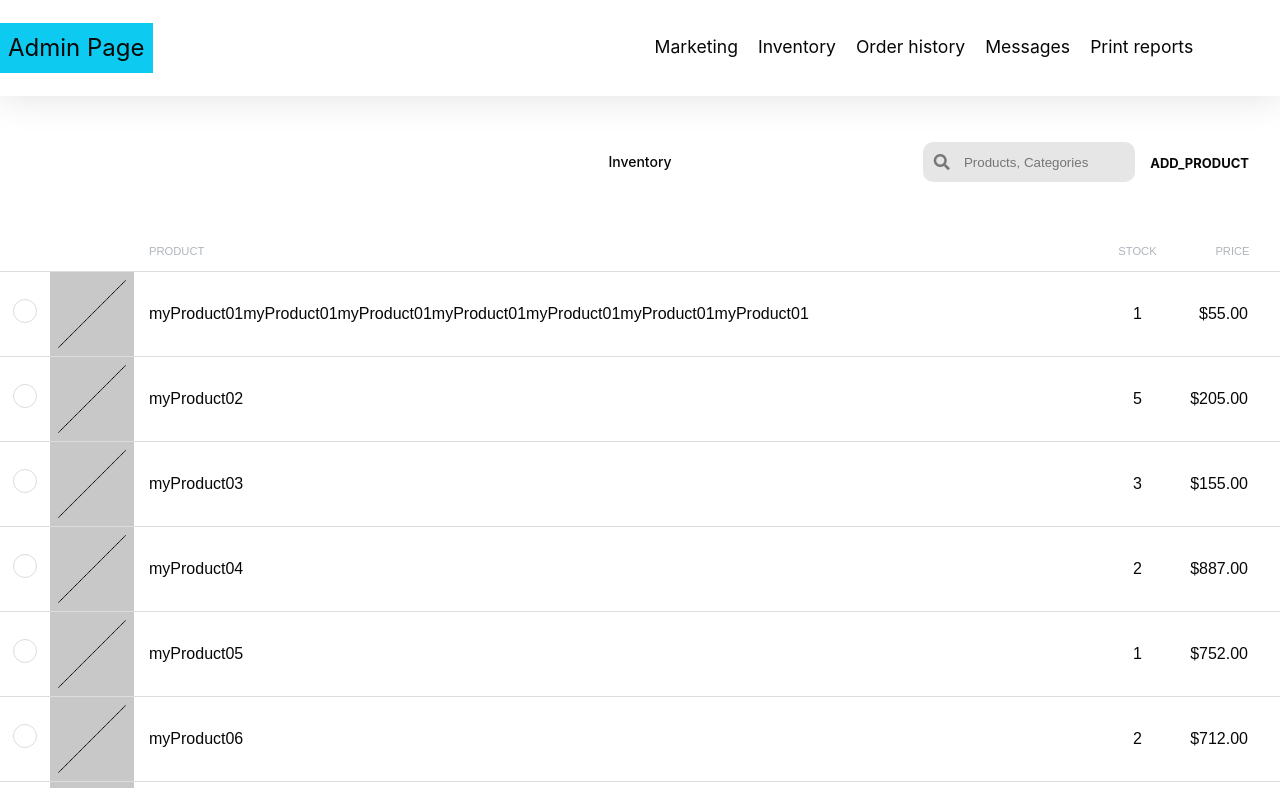
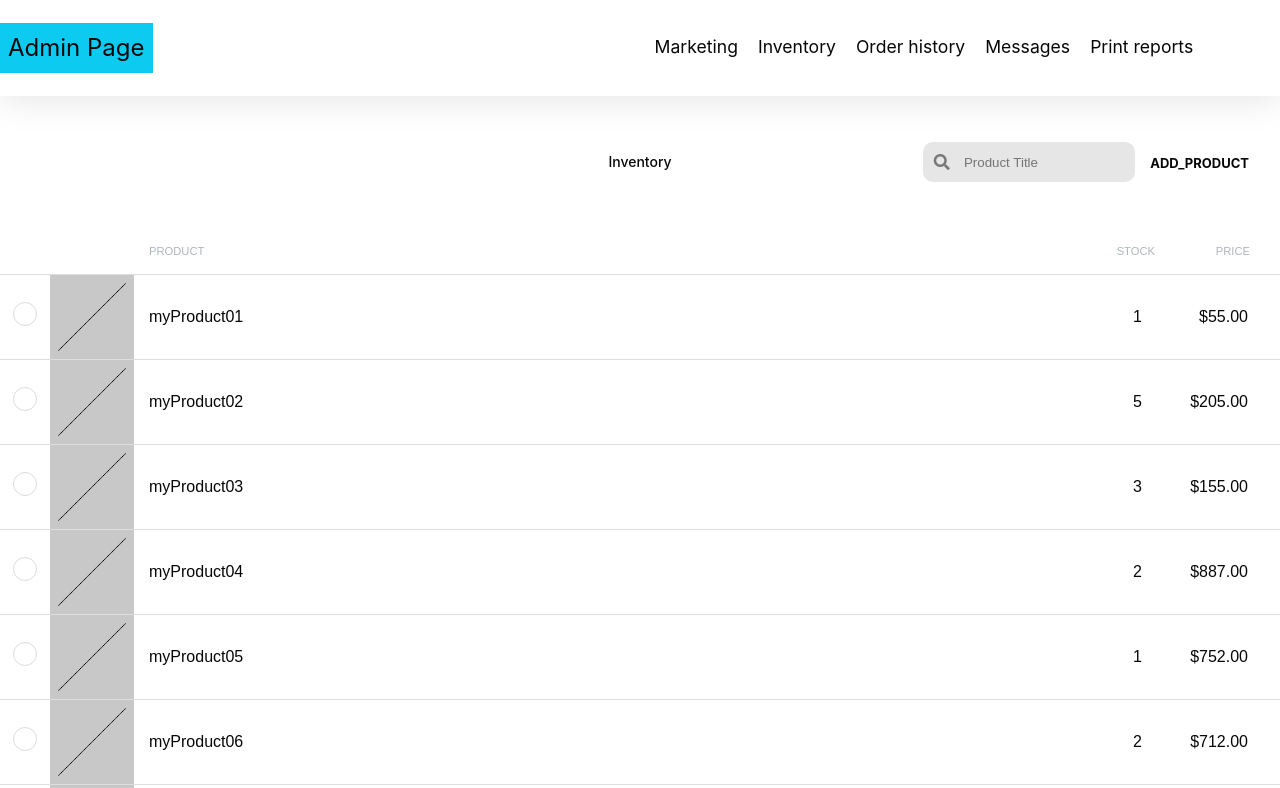
Before and after one commit to LeeJung-AWS/360-shopping, a React (Create React App) app in the folder frontend/: page /adminPage/inventory in a window 1280 px wide. Shown: the top 788 px of the page. Built offline with nearby package versions, Linux system fonts and the light colour scheme.

Commit message:
styling Sorting Icon

```diff
--- a/frontend/src/components/Inventory/index.tsx
+++ b/frontend/src/components/Inventory/index.tsx
@@ -6,9 +6,18 @@ import { useState, useEffect } from 'react';
 import AddNewProduct from "../AddNewProduct";
 import Table from '../Table';
 
+interface productListDataDype{
+    'id': string,
+    'productTitle': string,
+    'categories': string[],
+    'stock': string,
+    'price': string
+}
+
 const Inventory: React.FC = () => {
 
-    const [ productList, setProductList] = useState<{'id': string, 'product': string, 'stock': string, 'price': string}[] | undefined>(undefined);
+    const [ productList, setProductList] = useState<productListDataDype[] | undefined>(undefined);
+    const [ filteredProductList, setFilteredProductList] = useState<productListDataDype[] | undefined>(undefined);
 
     const [ selectedProductId, setSelectedProductId] = useState<string[]>([]);
     // Display amount of seleted product when checking them.
@@ -17,21 +26,23 @@ const Inventory: React.FC = () => {
     // TODO: Fetch productList from DB
     useEffect(() => {
         // Dummy Data
-        setProductList([
-        {'id':'1', 'product': 'myProduct01myProduct01myProduct01myProduct01myProduct01myProduct01myProduct01', 'stock': '1', 'price': '55'},
-        {'id':'2', 'product': 'myProduct02', 'stock': '5', 'price': '205'},
-        {'id':'3', 'product': 'myProduct03', 'stock': '3', 'price': '155'},
-        {'id':'4', 'product': 'myProduct04', 'stock': '2', 'price': '887'},
-        {'id':'5', 'product': 'myProduct05', 'stock': '1', 'price': '752'},
-        {'id':'6', 'product': 'myProduct06', 'stock': '2', 'price': '712'},
-        {'id':'7', 'product': 'myProduct07', 'stock': '5', 'price': '612'},
-        {'id':'8', 'product': 'myProduct08', 'stock': '2', 'price': '353'},
-        {'id':'9', 'product': 'myProduct09', 'stock': '1', 'price': '125'},
-        {'id':'10', 'product': 'myProduct10', 'stock': '2', 'price': '1005'},
-        {'id':'11', 'product': 'myProduct11', 'stock': '1', 'price': '25'},
-        {'id':'12', 'product': 'myProduct12', 'stock': '1', 'price': '254'},
+        const myProductlists = [
+            {'id':'1', 'productTitle': 'myProduct01', 'categories': ['shirts', 'men'], 'stock': '1', 'price': '55'},
+            {'id':'2', 'productTitle': 'myProduct02', 'categories': ['shirts', 'men'], 'stock': '5', 'price': '205'},
+            {'id':'3', 'productTitle': 'myProduct03', 'categories': ['shirts', 'men'], 'stock': '3', 'price': '155'},
+            {'id':'4', 'productTitle': 'myProduct04', 'categories': ['shirts', 'men'], 'stock': '2', 'price': '887'},
+            {'id':'5', 'productTitle': 'myProduct05', 'categories': ['shirts', 'men'], 'stock': '1', 'price': '752'},
+            {'id':'6', 'productTitle': 'myProduct06', 'categories': ['shirts', 'men'], 'stock': '2', 'price': '712'},
+            {'id':'7', 'productTitle': 'myProduct07', 'categories': ['shirts', 'men'], 'stock': '5', 'price': '612'},
+            {'id':'8', 'productTitle': 'myProduct08', 'categories': ['shirts', 'men'], 'stock': '2', 'price': '353'},
+            {'id':'9', 'productTitle': 'myProduct09', 'categories': ['shirts', 'men'], 'stock': '1', 'price': '125'},
+            {'id':'10', 'productTitle': 'myProduct10', 'categories': ['shirts', 'men'], 'stock': '2', 'price': '1005'},
+            {'id':'11', 'productTitle': 'myProduct11', 'categories': ['shirts', 'men'], 'stock': '1', 'price': '25'},
+            {'id':'12', 'productTitle': 'myProduct12', 'categories': ['shirts', 'men'], 'stock': '1', 'price': '254'},
+            ]
 
-    ])
+        setProductList(myProductlists)
+        setFilteredProductList(myProductlists)
     }, [])
 
     function addProductOnClick() {
@@ -60,8 +71,22 @@ const Inventory: React.FC = () => {
         }
       }
     }
-    // TODO: Search Product by Product Tittle and Categories
+    // Search Product by Product Title
+    function handleInputChangeSearch(event: any){
+        const value = event.target.value.trim();
+
+        const originalProducts:productListDataDype[]|undefined= productList?[...productList]:[];
+
+        setFilteredProductList(
+            originalProducts.filter(product => {
+                return(product.productTitle.toLowerCase().includes(value.toLowerCase()))
+            })
+        );
+    }
     // TODO: Sorting function
+    function sortingByTableHeader(header: string) {
+        console.log(header);
+    }
 
     // Display Delete Button when Check a product
     function onClickCheckInventory(productId: string, isChecked: boolean) {
@@ -85,7 +110,7 @@ const Inventory: React.FC = () => {
 
         setSelectedProductId(productIdArr);
         setAmountOfSelectedProduct(amount);
-        console.log(selectedProductId)
+        // console.log(selectedProductId)
     }
 
      // All check products on the table
@@ -139,7 +164,7 @@ const Inventory: React.FC = () => {
             <div id="inventory-menu-btn">
                 <form>
                     <i className="fas fa-search"></i>
-                    <input id="product-search-form" placeholder="Products, Categories" />
+                    <input id="product-search-form" placeholder="Product Title" onChange={handleInputChangeSearch} />
                 </form>
                 <div onClick={addProductOnClick}>
                     ADD_PRODUCT
@@ -147,7 +172,7 @@ const Inventory: React.FC = () => {
             </div>
         </div>
 
-        <Table tHeads={["","","","PRODUCT", "STOCK", "PRICE"]} tBodys={productList? productList: undefined} onClickCheckInventory={onClickCheckInventory} />
+        <Table tHeads={["","","","PRODUCT", "STOCK", "PRICE"]} tBodys={filteredProductList? filteredProductList: undefined} onClickCheckInventory={onClickCheckInventory} sortingByTableHeader={sortingByTableHeader} />
         <div className="modal" id="addNewProduct">
             <div className="modal-content" id="addNewProduct-content">
                 <AddNewProduct />
--- a/frontend/src/components/Table/index.tsx
+++ b/frontend/src/components/Table/index.tsx
@@ -7,20 +7,26 @@ import dummyProductImg from '../../assets/img/dummy-product-img.png';
 
 interface TableData {
     tHeads: string[];
-    tBodys: {"id": string, "img"?: string, "product": string, "stock": string, "price": string}[] | undefined;
-    onClickCheckInventory: (productId:string, isChecked:boolean) => void
+    tBodys: {"id": string, "img"?: string, "productTitle": string,'categories': string[], "stock": string, "price": string}[] | undefined;
+    onClickCheckInventory: (productId:string, isChecked:boolean) => void;
+    sortingByTableHeader: (header:string) => void;
 }
 
-// TODO: Search Product by Product Tittle and Categories
-// TODO: Sorting function
 
-
-const Table: React.FC<TableData> = ({ tHeads, tBodys, onClickCheckInventory }) => {
+const Table: React.FC<TableData> = ({ tHeads, tBodys, onClickCheckInventory, sortingByTableHeader }) => {
 
     // Pass selected product data to inventory element to handle Bar-menu ( About deleting Products )
     function onClickCheck(event: any) {
         // console.log(event.target);
         onClickCheckInventory(event.target.dataset.id, event.target.checked);
+    }
+
+
+    // Sorting function
+    function onClickHeader(event: any){
+        // console.log(event.target.value.toLowerCase())
+        console.log(event.target.textContent)
+        // sortingByTableHeader()
     }
 
     return(<>
@@ -37,7 +43,18 @@ const Table: React.FC<TableData> = ({ tHeads, tBodys, onClickCheckInventory }) =
             <tr>
                 {tHeads.map((tHead, index) => {
                     return(
-                        <th key={index} id={`${tHead.toLowerCase()}-tHead`}>{tHead}</th>
+                        <th key={index} id={`${tHead.toLowerCase()}-tHead`} className="table-header" onClick={onClickHeader} >
+                            {index < 4? <div className="flex" style={{height:"30px"}}>
+                                <div style={{marginRight:"5px"}}>{tHead}</div>
+                                <div><i className="fas fa-sort-up table-header-icon"></i></div>
+                            </div>
+                            :
+                            <div className="flex justify-content-end" style={{height:"30px"}}>
+                                <div style={{marginRight:"5px"}}><i className="fas fa-sort-up table-header-icon"></i></div>
+                                <div style={{marginRight:"30px"}}>{tHead}</div>
+                            </div> }
+
+                        </th>
                     )
                 })}
             </tr>
@@ -50,13 +67,13 @@ const Table: React.FC<TableData> = ({ tHeads, tBodys, onClickCheckInventory }) =
                             <input type="checkbox" data-id={tBody.id} onClick={onClickCheck} />
                         </td>
                         <td>
-                            <img src={tBody.img?tBody.img:dummyProductImg} alt={tBody.product} />
+                            <img src={tBody.img?tBody.img:dummyProductImg} alt={tBody.productTitle} />
                         </td>
                         <td>
                             <div style={{width: '28px'}}></div>
                         </td>
                         <td id="product-table">
-                            {tBody.product}
+                            {tBody.productTitle}
                         </td>
                         <td>
                             {tBody.stock}
--- a/frontend/src/sass/3_components/_table.scss
+++ b/frontend/src/sass/3_components/_table.scss
@@ -5,12 +5,40 @@ table {
     margin-top: 2rem;
     // padding-bottom: 5rem;
 }
+.table-header{
+    height: 30px;
+    padding:0;
+
+    span{
+      height: 100px;
+    }
+}
+
+.table-header:nth-of-type(n+4):hover{
+  cursor: pointer;
+  .table-header-icon{
+    display: inline;
+  }
+}
+
+
+
+// .table-header:nth-of-type(n+4):hover::after{
+//   content:'\f0dd';
+// }
+
+.table-header-icon{
+  display: none;
+  position: relative;
+  bottom: -3px;
+  font-size: 15px;
+  color:rgb(200, 200, 200);
+}
 
 td, th {
   border-bottom: 1px solid #dddddd;
   text-align: center;
 }
-
 #product-tHead {
     text-align: left;
 }
@@ -21,11 +49,9 @@ table {
   font-weight: 300;
   color: $secondary;
 }
-
 td {
   font-size: 1rem;
   font-weight: 300;
-
     img {
       width: 84px;
       background-color: rgb(200, 200, 200);
@@ -33,23 +59,23 @@ table {
       margin:0;
     }
 }
-
 #product-table {
   text-align: left;
   white-space: nowrap;
   overflow: hidden;
   text-overflow: ellipsis;
 }
-
 #price-table {
     text-align: right;
     padding-right: 2rem;
 }
-
+tbody{
   tr:hover {
     cursor: pointer;
     background-color: rgb(230, 230, 230);
   }
+}
+
 
 .table-fixed{
   table-layout:fixed;
--- a/frontend/src/sass/4_layout/_flex.scss
+++ b/frontend/src/sass/4_layout/_flex.scss
@@ -20,5 +20,5 @@
 }
 
 .justify-content-end {
-    justify-content: end;        /* Pack items from the end */
+    justify-content: flex-end;        /* Pack items from the end */
 }
```
Lines whose indentation alone changed are shown as unchanged.
